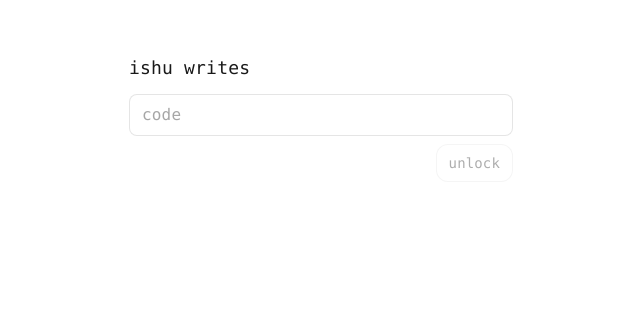
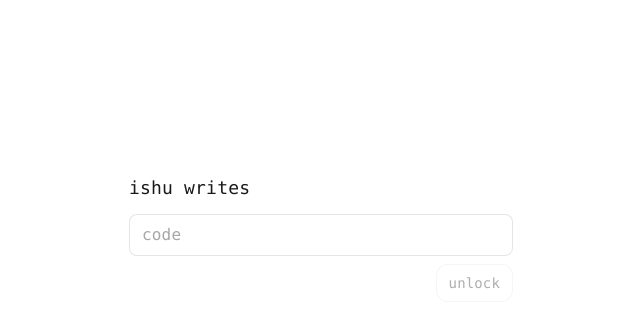
Before and after one commit to ishantgandhi/ishuwrites, a Next.js app: page / in a window 1280 px wide. Shown: the part 170-498 px from the top of the page, without its empty margins (319-959 px from the left). Built offline with nearby package versions, Linux system fonts and the light colour scheme.

Commit message:
Enhance styling for form inputs and update layout in AccessGate component
- Added a CSS rule to prevent iOS zoom-on-focus for input fields by setting font size to 16px.
- Updated the AccessGate component layout to use full screen height for better centering of content.

```diff
--- a/src/app/globals.css
+++ b/src/app/globals.css
@@ -29,6 +29,12 @@
   letter-spacing: 0.01em;
 }
 
+/* Prevent iOS zoom-on-focus by keeping form fields at >=16px */
+input.typewriter-input,
+textarea.typewriter-input {
+  font-size: 16px;
+}
+
 .typewriter-input::placeholder {
   color: rgba(0, 0, 0, 0.35);
 }
--- a/src/components/AccessGate.tsx
+++ b/src/components/AccessGate.tsx
@@ -37,7 +37,7 @@
           {unlocked ? (
             <ThoughtBoard />
           ) : (
-            <div className="flex min-h-[70vh] items-center justify-center">
+            <div className="flex min-h-screen items-center justify-center">
               <div className="w-full max-w-sm">
                 <div className="typewriter-input text-black/90 text-lg tracking-tight">ishu writes</div>
 
```
